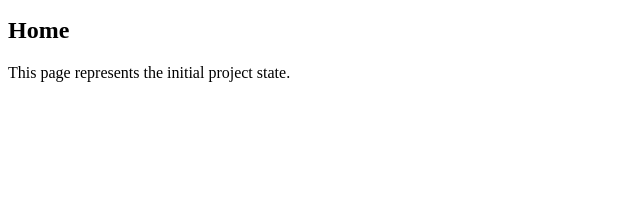
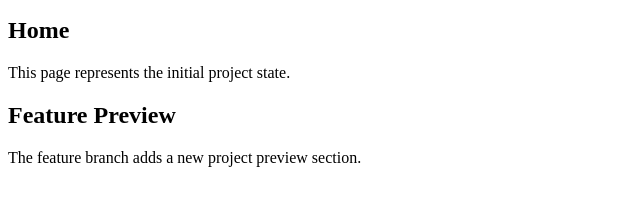
Before and after one commit to lokeswargupta/Git_workflow_Test_Case_Assignment-, a plain HTML site: page index.html in a window 1280 px wide. Shown: the part 101-306 px from the top of the page, without its empty margins (0-640 px from the left). Drawn offline with Linux system fonts and the light colour scheme.

Commit message:
Add feature preview section

```diff
--- a/index.html
+++ b/index.html
@@ -16,3 +16,5 @@
   </main>
 </body>
 </html>
+
+<section><h2>Feature Preview</h2><p>The feature branch adds a new project preview section.</p></section>
```
